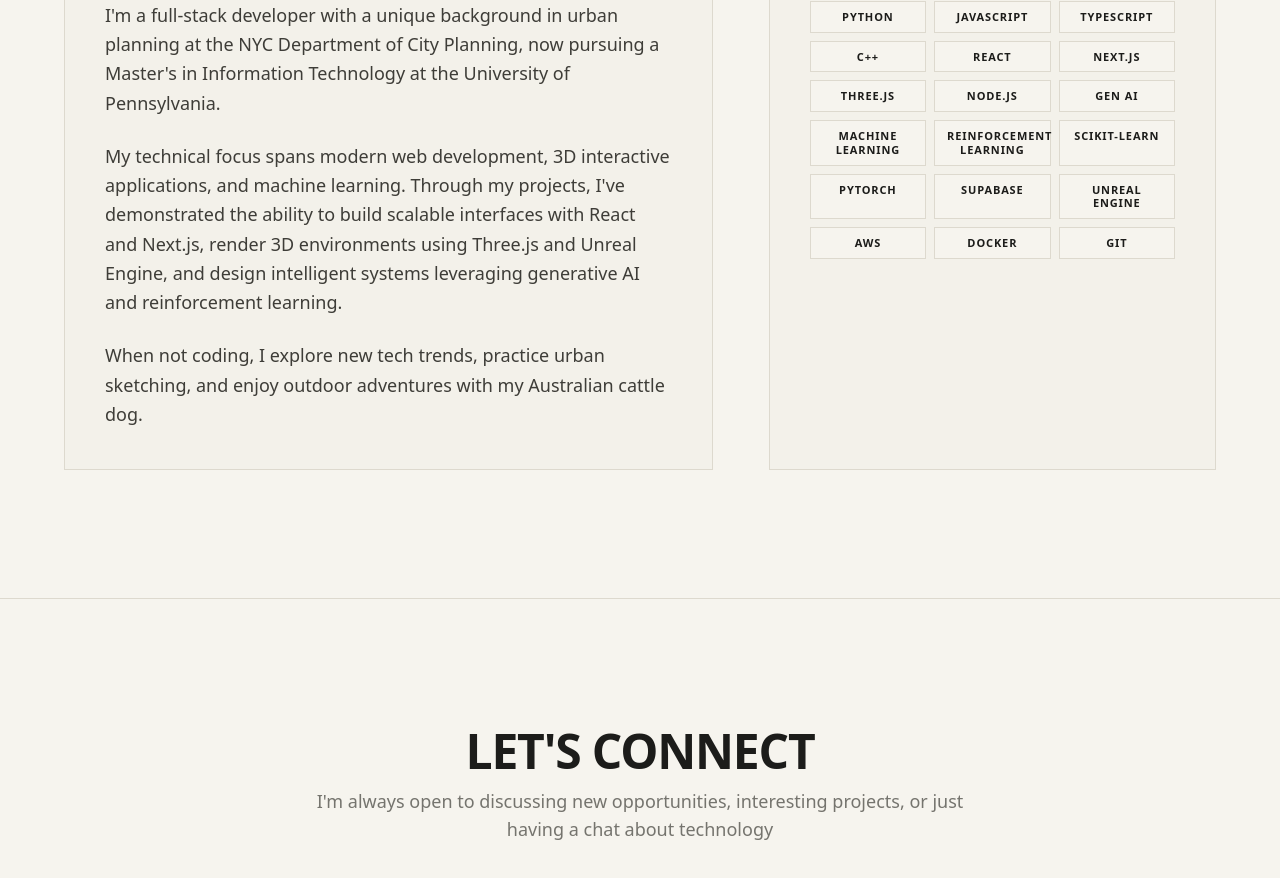
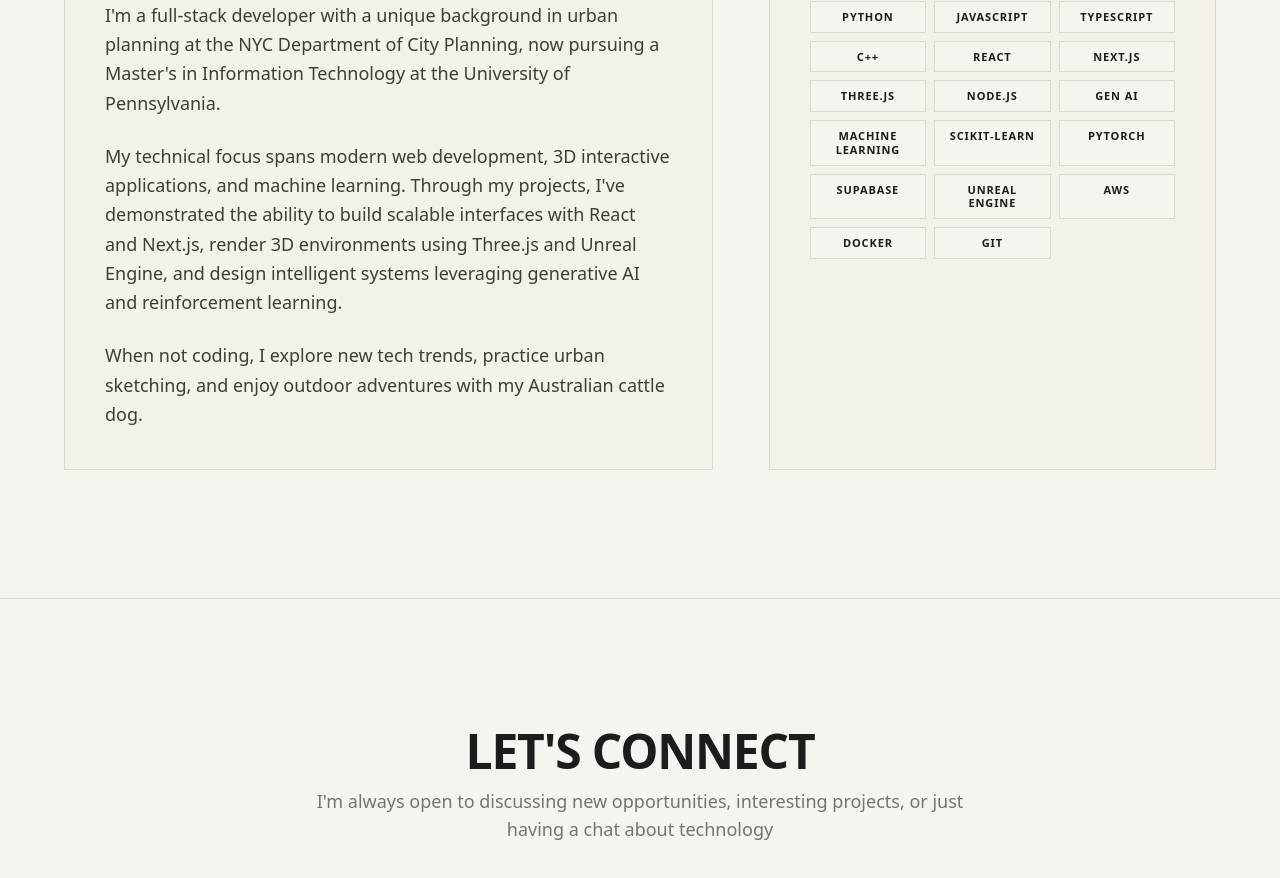
Before and after one commit to CTC3PO/ct-portfolio-2026, a React (Vite) app: page / in a window 1280 px wide. Shown: the part 3660-4538 px from the top of the page. Built offline with nearby package versions, Linux system fonts and the light colour scheme.

Commit message:
fix(ui-2): remove Reinforcement Learning from skills

```diff
--- a/src/data/projects.js
+++ b/src/data/projects.js
@@ -61,6 +61,6 @@ export const projects = [
 
 export const skills = [
     "Python", "JavaScript", "TypeScript", "C++", "React", "Next.js", "Three.js", "Node.js",
-    "Gen AI", "Machine Learning", "Reinforcement Learning", "scikit-learn",
-    "PyTorch", "Supabase", "Unreal Engine", "AWS", "Docker", "Git"
+    "Gen AI", "Machine Learning", "scikit-learn", "PyTorch",
+    "Supabase", "Unreal Engine", "AWS", "Docker", "Git"
 ];
```
